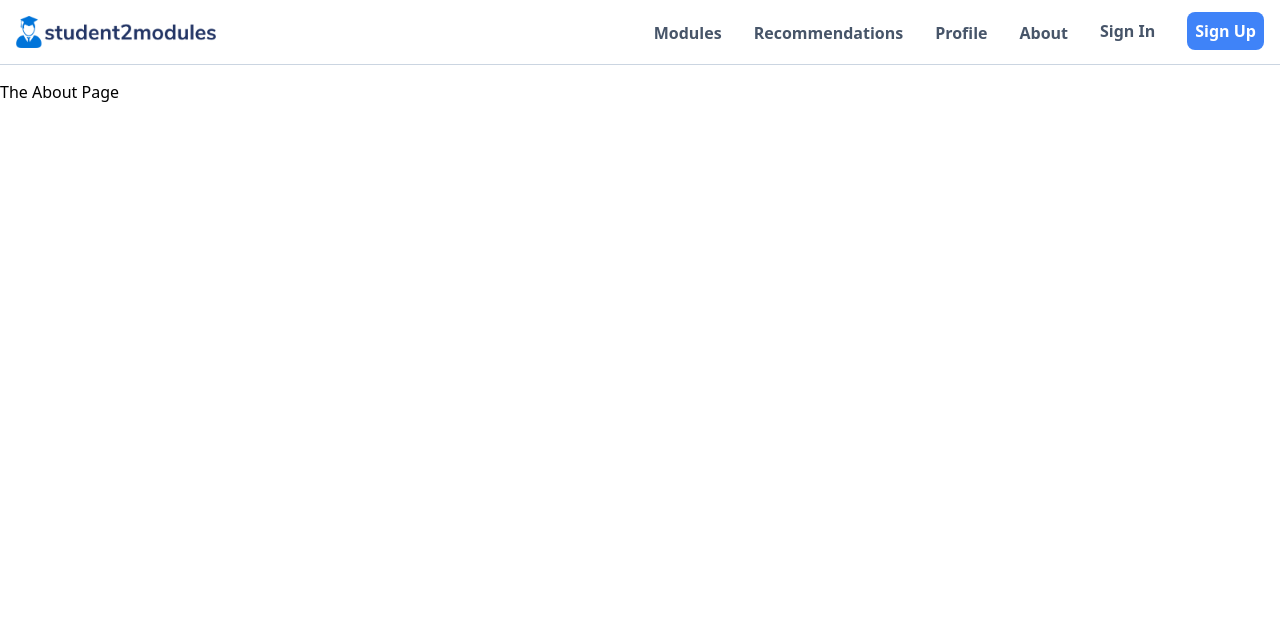
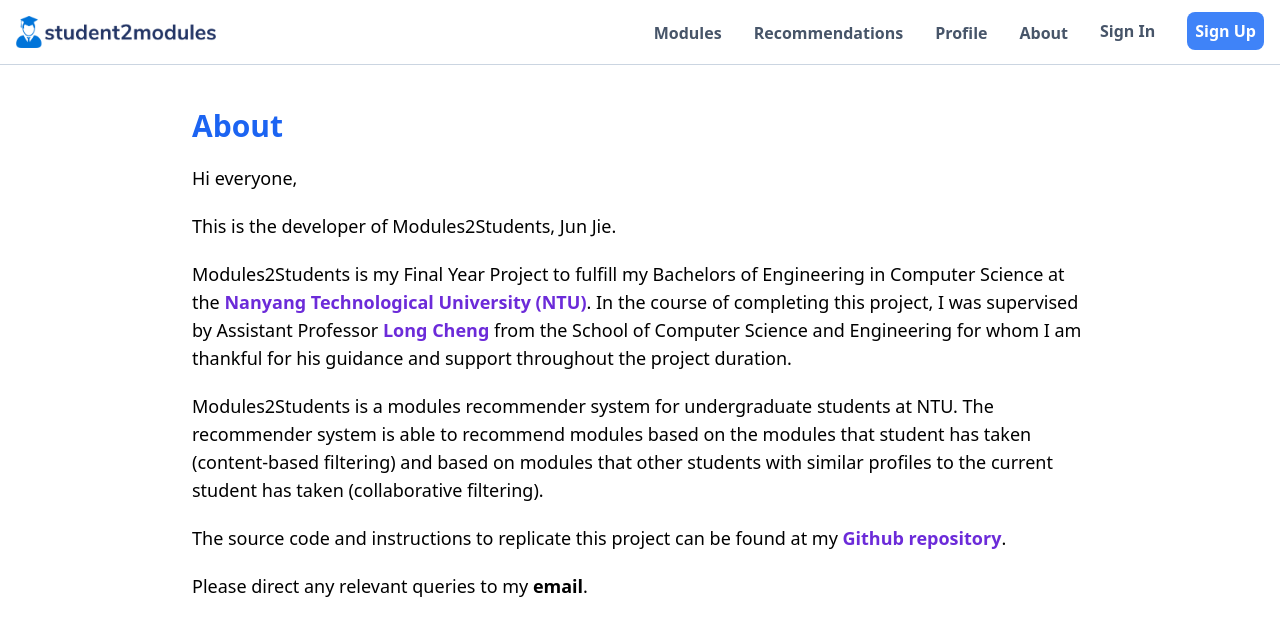
Before and after one commit to kjj1998/modules-recommender, a Next.js app in the folder frontend/: page /about in a window 1280 px wide. Shown: the top 636 px of the page. Built offline with nearby package versions, Linux system fonts and the light colour scheme; no server answers.

Commit message:
added display of mutually exclusives and updated about page

```diff
--- a/frontend/components/modules/Module.jsx
+++ b/frontend/components/modules/Module.jsx
@@ -24,7 +24,24 @@ export default function Module({ course }) {
             {course.broadeningAndDeepening === true ? "Yes" : "No"}
           </p>
         </section>
-        { course.prerequisites && course.prerequisites.length > 0 ? (
+        {
+          course.mutuallyExclusives && course.mutuallyExclusives.length > 0 ? (
+            <section className='mb-4'>
+              <p className='font-bold'>
+                Mutually Exclusives(s) :
+              </p>
+              {course.mutuallyExclusives.map((mutual) => (
+                <p key={mutual} className='text-slate-600'>
+                  {mutual}
+                </p>
+              ))}
+            </section>
+          ) : (
+            <div className='hidden'></div>
+          )
+        }
+        {
+          course.prerequisites && course.prerequisites.length > 0 ? (
             <section className='mb-4'>
               <p className='font-bold'>
                 Prerequisite(s) :
--- a/frontend/components/modules/ModulesListItem.jsx
+++ b/frontend/components/modules/ModulesListItem.jsx
@@ -30,6 +30,22 @@ export default function ModulesListItem({ module }) {
         <p className='text-slate-600'>AB0601, HW0105, HW0106, HW0111, HW0128, HW0188, HW0209</p>
       </section> */}
       {
+        module.mutuallyExclusives && module.mutuallyExclusives.length > 0 ? (
+          <section className='mb-4'>
+            <p className='font-bold'>
+              Mutually Exclusives(s) :
+            </p>
+            {module.mutuallyExclusives.map((mutual) => (
+              <p key={mutual} className='text-slate-600'>
+                {mutual}
+              </p>
+            ))}
+          </section>
+        ) : (
+          <div className='hidden'></div>
+        )
+      }
+      {
         module.prerequisites && module.prerequisites.length > 0 ? (
           <section className='mb-4'>
             <p className='font-bold'>
--- a/frontend/pages/about.js
+++ b/frontend/pages/about.js
@@ -1,10 +1,29 @@
-import Navbar from "@/components/layout/layout/Navbar"
-
 function AboutPage() {
   return (
-    <div>
-      <h1 className="mt-20">The About Page</h1>
-    </div>
+    <main className='mx-auto max-w-4xl py-1 min-h-screen mt-10'>
+      <div className="mt-16 text-lg">
+        <h1 className="text-3xl text-blue-600 font-bold">About</h1>
+        <p className="mt-5">
+          Hi everyone,
+        </p>
+        <p className="mt-5">
+          This is the developer of Modules2Students, Jun Jie.
+        </p>
+        <p className="mt-5">
+          Modules2Students is my Final Year Project to fulfill my Bachelors of Engineering in Computer Science at the <a href="https://www.ntu.edu.sg/" className="text-purple-700 hover:underline font-bold">Nanyang Technological University (NTU)</a>.
+          In the course of completing this project, I was supervised by Assistant Professor <a href="https://personal.ntu.edu.sg/c.long/" className="text-purple-700 hover:underline font-bold">Long Cheng</a> from the School of Computer Science and Engineering for whom I am thankful for his guidance and support throughout the project duration.
+        </p>
+        <p className="mt-5">
+          Modules2Students is a modules recommender system for undergraduate students at NTU. The recommender system is able to recommend modules based on the modules that student has taken (content-based filtering) and based on modules that other students with similar profiles to the current student has taken (collaborative filtering).
+        </p>
+        <p className="mt-5">
+          The source code and instructions to replicate this project can be found at my <a href="https://github.com/kjj1998/modules2Students" className="text-purple-700 hover:underline font-bold">Github repository</a>.
+        </p>
+        <p className="mt-5">
+          Please direct any relevant queries to my <a className="hover:underline font-bold" href="mailto:koh.jun.jie@outlook.com">email</a>.
+        </p>
+      </div>
+    </main>
   )
 }
 
```
Lines whose indentation alone changed are shown as unchanged.
